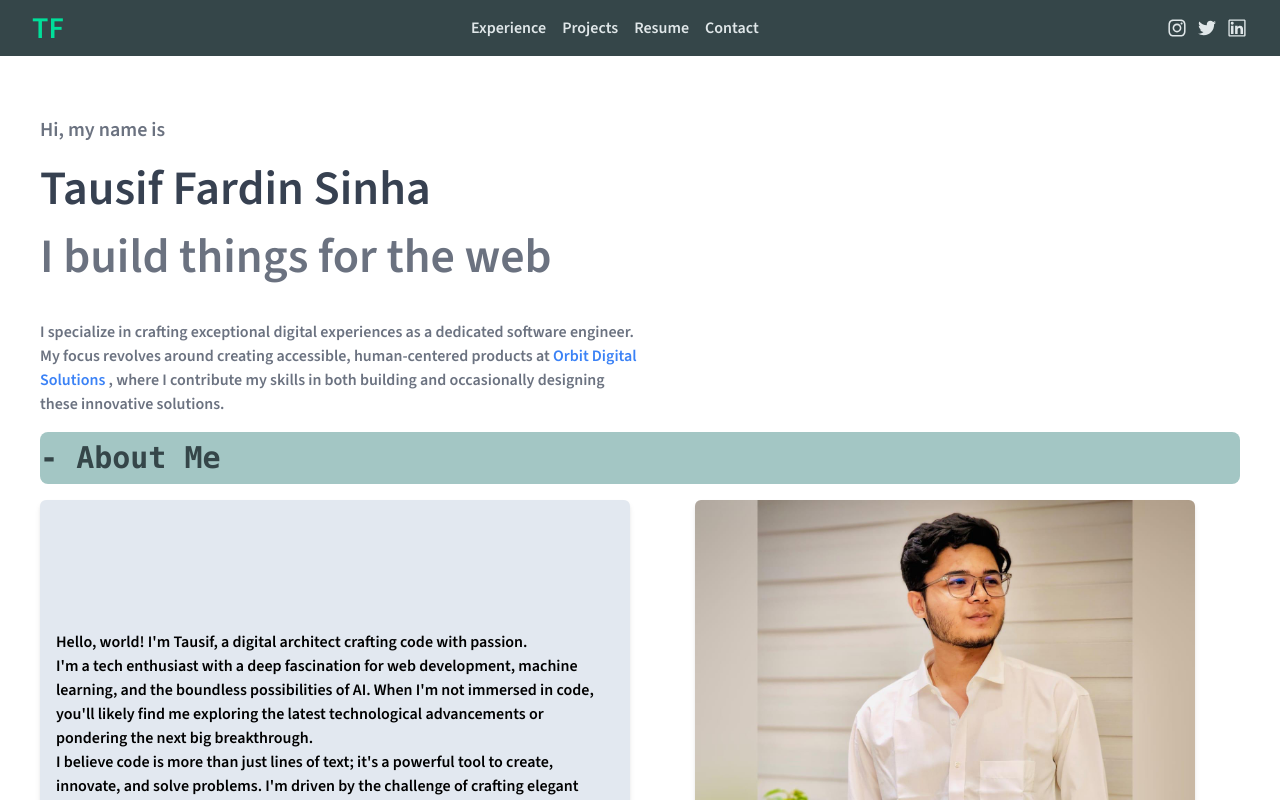
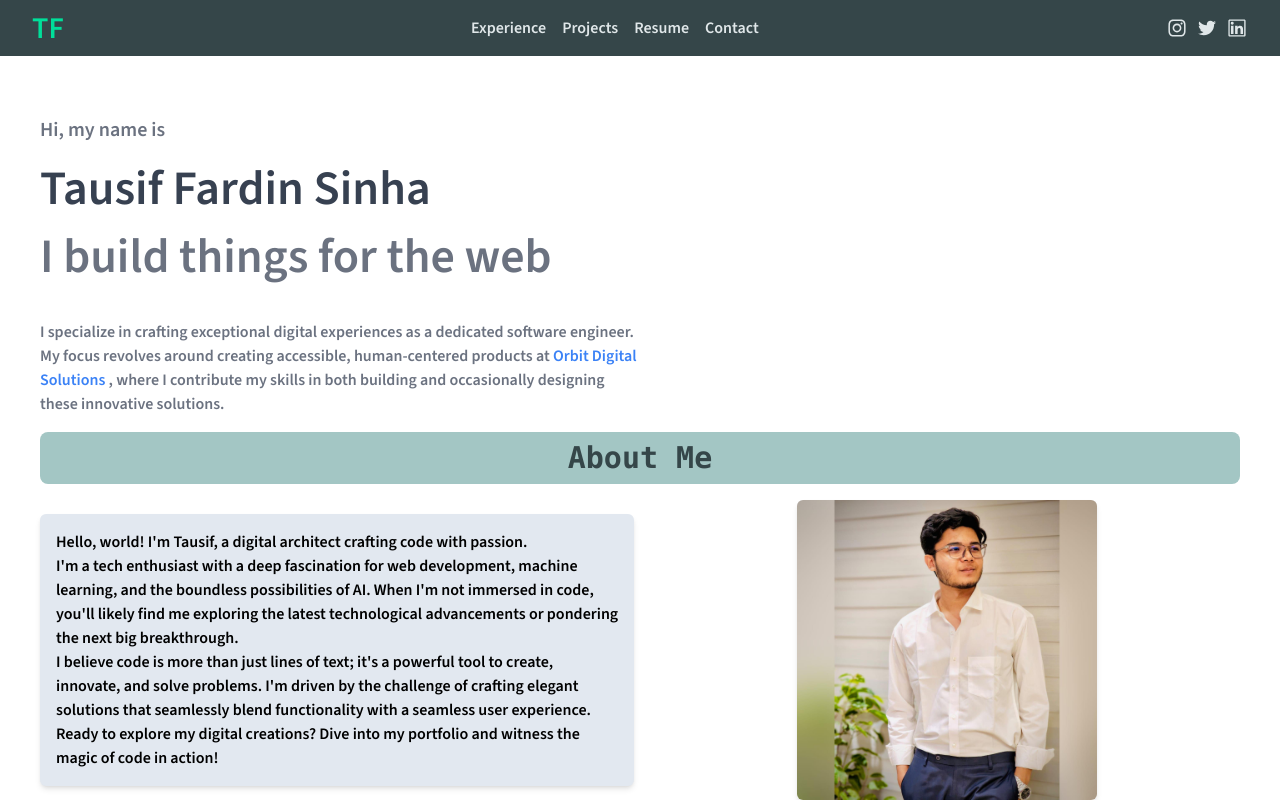
Before and after one commit to tausif-fardin/portfolio, a Next.js app: page / in a window 1280 px wide. Shown: the top 800 px of the page. Built offline with nearby package versions, Linux system fonts and the light colour scheme.

Commit message:
design update

```diff
--- a/src/components/about-me.js
+++ b/src/components/about-me.js
@@ -3,8 +3,8 @@ import Image from "next/image";
 
 const AboutMe = () => {
   return (
-    <div className="flex flex-row justify-around gap-5">
-      <div className="w-1/2 flex flex-col p-4 bg-slate-200 rounded-md shadow-md items-start justify-center">
+    <div className="flex flex-row items-center justify-center gap-5">
+      <div className="w-2/3 flex flex-col p-4 bg-slate-200 rounded-md shadow-md items-start justify-center">
         <h1>
           Hello, world! I&apos;m Tausif, a digital architect crafting code with
           passion.
@@ -31,12 +31,12 @@ const AboutMe = () => {
         </p>
       </div>
 
-      <div className="w-1/2 justify-center flex items-center">
+      <div className="w-2/3 justify-center flex items-center">
         <Image
           className="rounded-md shadow-md"
           src="/dp.jpg"
-          width={500}
-          height={500}
+          width={300}
+          height={300}
           alt="Picture of the author"
         />
       </div>
--- a/src/components/section-title.js
+++ b/src/components/section-title.js
@@ -2,8 +2,8 @@ import React from "react";
 
 const SectionTitle = ({ title }) => {
   return (
-    <div className="py-2 my-4 bg-[#A3C6C4] rounded-lg text-3xl font-mono font-semibold text-[#354649]">
-      - {title}
+    <div className="py-2 my-4 bg-[#A3C6C4] rounded-lg text-3xl font-mono font-semibold text-[#354649] flex items-center justify-center">
+      <div className="flex self-center">{title}</div>
     </div>
   );
 };
```
